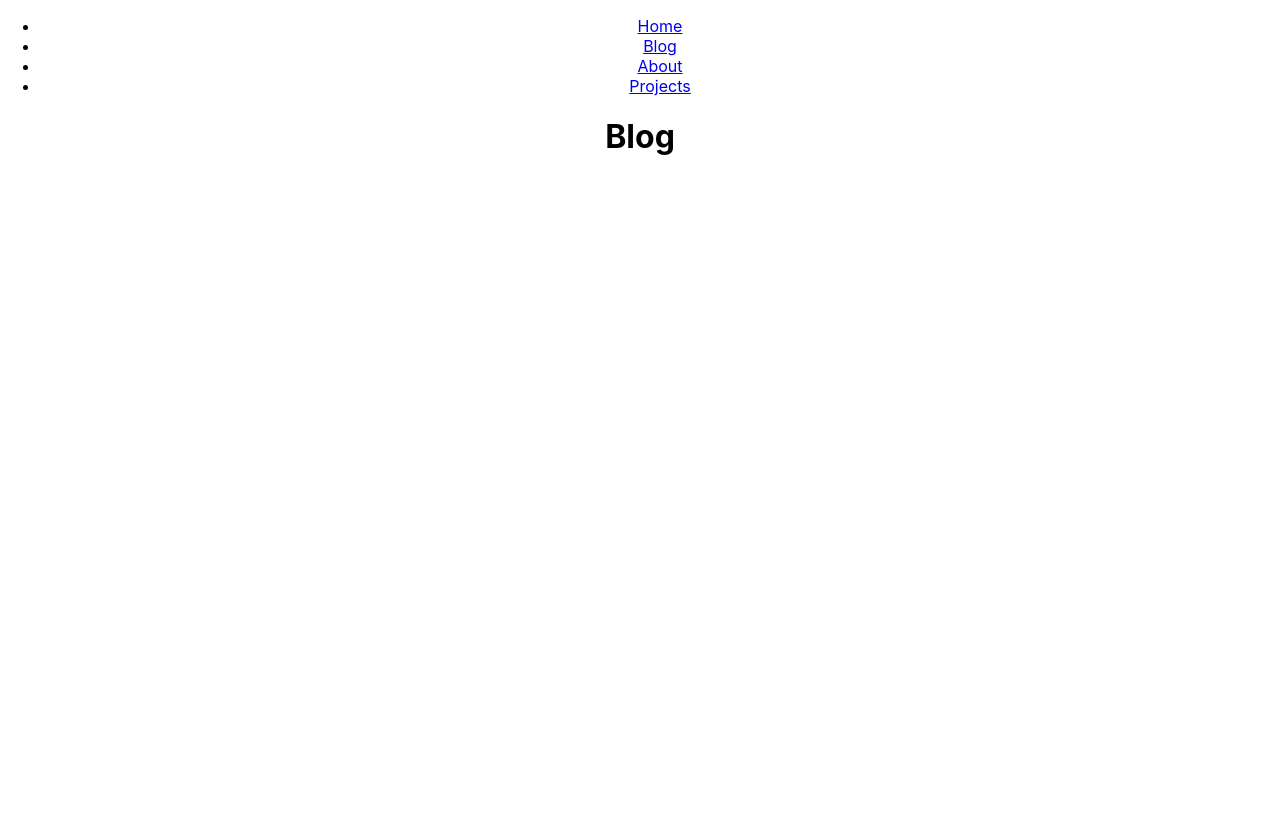
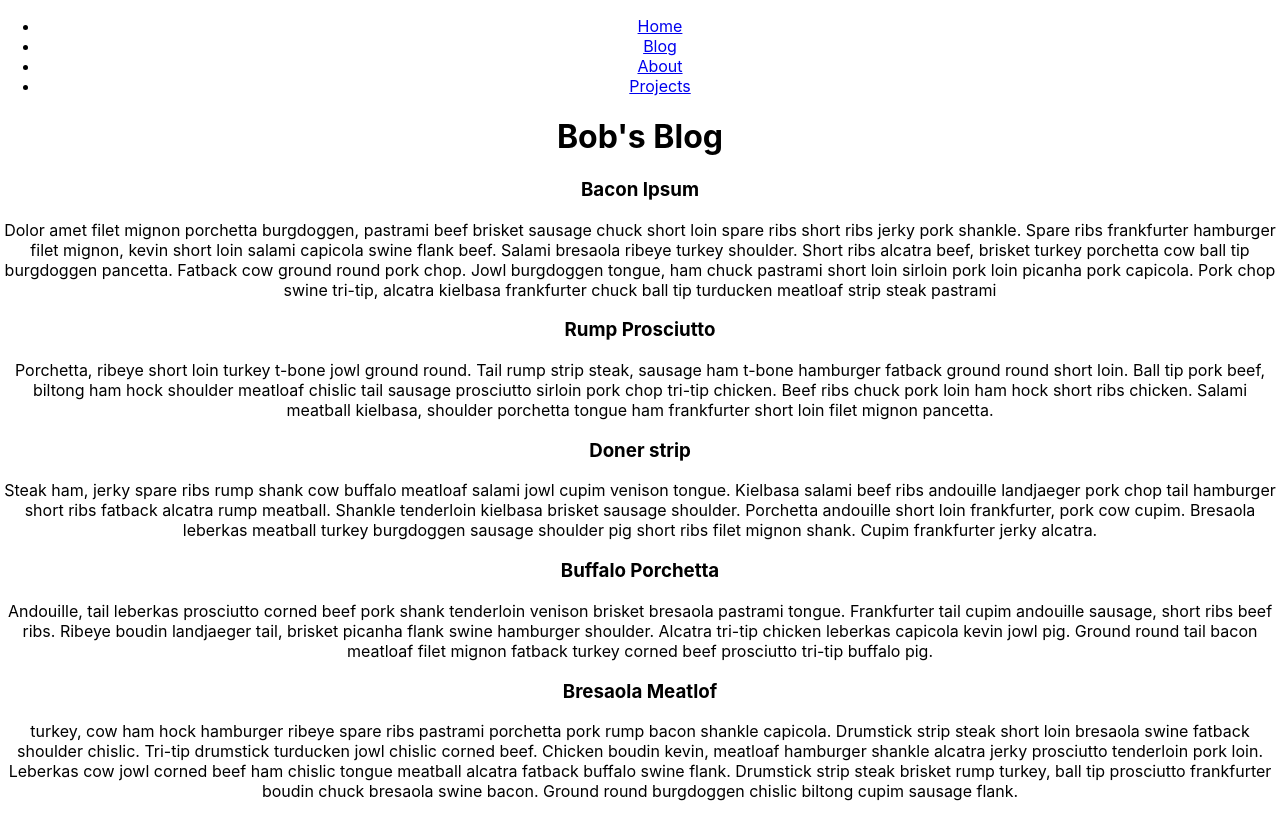
Before and after one commit to WDI-SEA/react-router-portfolio, a React (Create React App) app: page /blog in a window 1280 px wide. Built offline with nearby package versions, Linux system fonts and the light colour scheme.

Commit message:
added content

```diff
--- a/src/App.js
+++ b/src/App.js
@@ -6,6 +6,9 @@ import Projects from './components/pages/Projects';
 import Header from './components/partials/Header';
 import {Routes, Route, BrowserRouter} from 'react-router-dom';
 
+
+
+function App() {
   const posts = [
     {
     title: 'Bacon Ipsum',
@@ -29,14 +32,13 @@ const posts = [
     }
   ]
 
-function App() {
   return (
     <BrowserRouter>
     <div className="App">
         <Header/>
           <Routes>
             <Route path="/" element={<Homepage/>} />
-            <Route path="/blog" element={<Blog />}/>
+            <Route path="/blog" element={<Blog postsArray={posts}/>}/>
             <Route path="/about" element={<About/>}/>
             <Route path="/projects" element={<Projects/>}/>
           </Routes>
--- a/src/components/pages/About.js
+++ b/src/components/pages/About.js
@@ -5,6 +5,9 @@ class About extends Component {
         return (
             <>
                 <h1>About</h1>
+                <h2>Bob the Butcher</h2>
+            <h3>TLDR: A meatlover from my first bite, I have turned my passion into a career.</h3>
+            <p>Bacon ipsum dolor amet shank tri-tip tenderloin, brisket shoulder doner pork chop prosciutto cow kielbasa landjaeger ball tip. Ball tip pastrami alcatra pancetta sirloin shankle. Pork chop ribeye fatback turkey. Kielbasa swine strip steak biltong sausage tongue</p>
             </>
         )
     }
--- a/src/components/pages/Blog.js
+++ b/src/components/pages/Blog.js
@@ -1,10 +1,15 @@
 import React, { Component } from 'react'
+import Post from '../partials/Post'
 
 class Blog extends Component {
     render () {
+        let allPosts = this.props.postsArray.map((post, i) => {
+            return(<Post p={post} key={i}/>)
+        })
         return (
             <>
-                <h1>Blog</h1>
+                <h1>Bob's Blog</h1>
+                {allPosts}
             </>
         )
     }
--- a/src/components/pages/Homepage.js
+++ b/src/components/pages/Homepage.js
@@ -4,7 +4,8 @@ class Homepage extends Component {
     render () {
         return (
             <>
-            <h1>Home</h1>
+            <h1 id="homeText">Bob the Buthcher: Brooklyn</h1>
+            <img src="https://imagesvc.meredithcorp.io/v3/mm/image?q=85&c=sc&poi=face&w=1600&h=800&url=https%3A%2F%2Fstatic.onecms.io%2Fwp-content%2Fuploads%2Fsites%2F9%2F2018%2F01%2Fbutcher-shop-restaurants-white-gold-counter-FT-BLOG0118.jpg" alt="meat counter"/>
             </>
         )
     }
--- a/src/components/pages/Projects.js
+++ b/src/components/pages/Projects.js
@@ -5,6 +5,20 @@ class Projects extends Component {
         return (
             <>
                 <h1>Projects</h1>
+
+                <h3>Thanksgiving Dinner: Turkey</h3>
+                <img src="https://www.gannett-cdn.com/presto/2020/11/12/NPAL/ba7f0ac9-1a81-40ae-9bde-5a308f3541f2-tpl-letseatturkey.jpg?width=1320&height=882&fit=crop&format=pjpg&auto=webp" alt="Thanksgiving Table" />
+                <ul>
+                    <li>Tech Stack: Kenmore, Maytag</li>
+                    <li>Timeframe: 18 hours</li>
+                </ul>
+
+                <h3>Christmas Dinner: Roast Beef</h3>
+                <img src="https://assets.bonappetit.com/photos/5bef239a86ff4441f680c7c4/1:1/w_960,c_limit/slow-roast-beef-02.jpg" alt="Roast Beef Table" />
+                <ul>
+                    <li>Tech Stack: Whirlpool, Kenmore, Maytag</li>
+                    <li>Timeframe: 14 hours</li>
+                </ul>
             </>
         )
     }
--- a/src/components/partials/Post.js
+++ b/src/components/partials/Post.js
@@ -3,9 +3,11 @@ import React, { Component } from 'react'
 class Post extends Component {
     render () {
         return (
-            <>
+            <div className="post">
+            <h3>{this.props.p.title}</h3>
+            <p>{this.props.p.post}</p>
+            </div>
 
-            </>
         )
     }
 }
```
Lines whose indentation alone changed are shown as unchanged.
